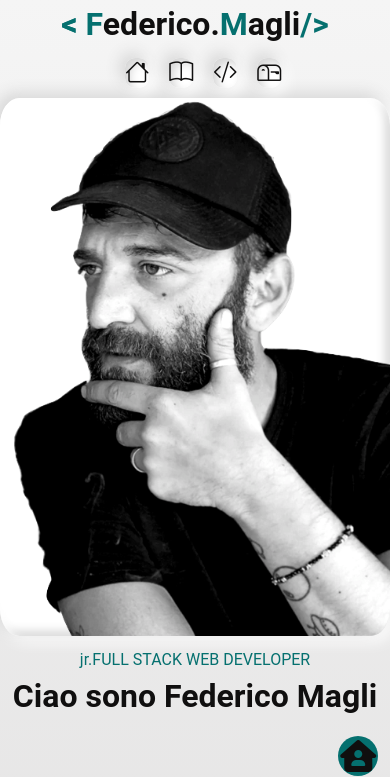
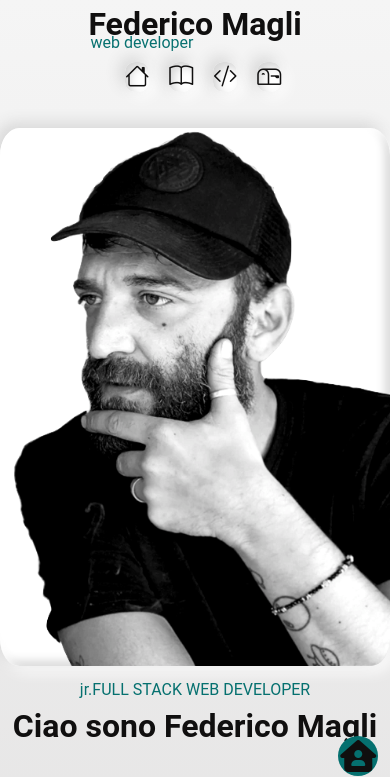
Before and after one commit to Chicco80/portfolio-new, a plain HTML site: page index.html in a window 390 px wide. Shown: the top 777 px of the page. Drawn offline with nearby package versions, Linux system fonts and the light colour scheme.

Commit message:
mod.logo

```diff
--- a/css/style.css
+++ b/css/style.css
@@ -39,12 +39,22 @@ body::-webkit-scrollbar-thumb {
 html {
    scroll-behavior: smooth;
  }
- /* .logo img{
-   width: 300px;
-   height: auto;
- } */
  .debug{
     border: 1px solid red;
+ }
+ .logo h3{
+   font-size: 3rem;
+   position: relative;
+ }
+ .logo h3 small{
+   font-family: 'Inconsolata', monospace;
+ }
+ .logo small{
+   position: absolute;
+   top:6%;
+   color: #05706f;
+   font-size: 1rem;
+
  }
 
  .f{
@@ -440,6 +450,12 @@ form .btn2{
    .logo{
       text-align: center;
    }
+    .logo h3{
+      font-size: 2.5rem;
+   }
+   .logo small{
+      left:36%;
+   }
 
    .nav-links{
       display: none;
@@ -447,6 +463,7 @@ form .btn2{
    .no-menu{
       display: block;
    }
+
   .hero .row{
    display: flex;
    flex-direction: column-reverse;
@@ -484,11 +501,20 @@ form .btn2{
 }
 
 @media only screen and (max-width: 600px){
-   .logo h1{
+   .logo h3{
       font-size: 2rem;
    }
+
+.logo small{
+   top:65%;
+   left:1%;
+   margin-bottom: 30px;
+}
    .title h3{
       font-size: 2rem;
+   }
+   .hero img{
+      margin-top: 30px;
    }
    .portf-cont{
       display: inline;
@@ -509,7 +535,7 @@ form .btn2{
       position: absolute;
       left:50%;
       right: 50%;
-      top: 3%;
+      top: 3.5%;
       padding: 2%;
       display: flex;
       flex-direction: row;
@@ -529,13 +555,14 @@ form .btn2{
    .contacts-left p{
       font-size: 1.2rem;
      }
+   }
 
-}
 @media only screen and (max-width:320px){
    .title h3{
       font-size: 1.5rem;
    }
    .contacts-left p{
       font-size: 1rem;
-     }
+   }
+
 }
--- a/index.html
+++ b/index.html
@@ -9,14 +9,17 @@
     <link rel="stylesheet" href="https://cdnjs.cloudflare.com/ajax/libs/font-awesome/6.2.0/css/all.min.css" integrity="sha512-xh6O/CkQoPOWDdYTDqeRdPCVd1SpvCA9XXcUnZS2FmJNp1coAFzvtCN9BmamE+4aHK8yyUHUSCcJHgXloTyT2A==" crossorigin="anonymous" referrerpolicy="no-referrer" />
     <link rel="preconnect" href="https://fonts.googleapis.com">
     <link rel="preconnect" href="https://fonts.gstatic.com" crossorigin>
-    <link href="https://fonts.googleapis.com/css2?family=Ubuntu:ital,wght@0,300;0,400;0,500;0,700;1,300;1,400;1,500;1,700&display=swap" rel="stylesheet">
+    <link rel="preconnect" href="https://fonts.googleapis.com">
+    <link rel="preconnect" href="https://fonts.gstatic.com" crossorigin>
+    <link href="https://fonts.googleapis.com/css2?family=Inconsolata&display=swap" rel="stylesheet">
     <title>FM</title>
 </head>
 <body>
     <section id="top" class="nav">
         <div class="logo">
-            <h1><span class="f"><span class="f"><</span> F</span><span class="f"></span>ederico.<span class="f">M</span>agli<span class="f">/></span></h1>
-            <!-- <img src="img/Federico Magli-logo-black.png" alt=""> -->
+            <h3>Federico Magli</h3>
+            <small>web developer</small>
+            <!-- <h1><span class="f"><span class="f"><</span> F</span><span class="f"></span>ederico.<span class="f">M</span>agli<span class="f">/></span></h1> -->
         </div>
         <ul class="nav-links">
             <li class="#home"><a href="#top">Home</a></li>
```
Also changed, not shown: img/cover.png (added).
